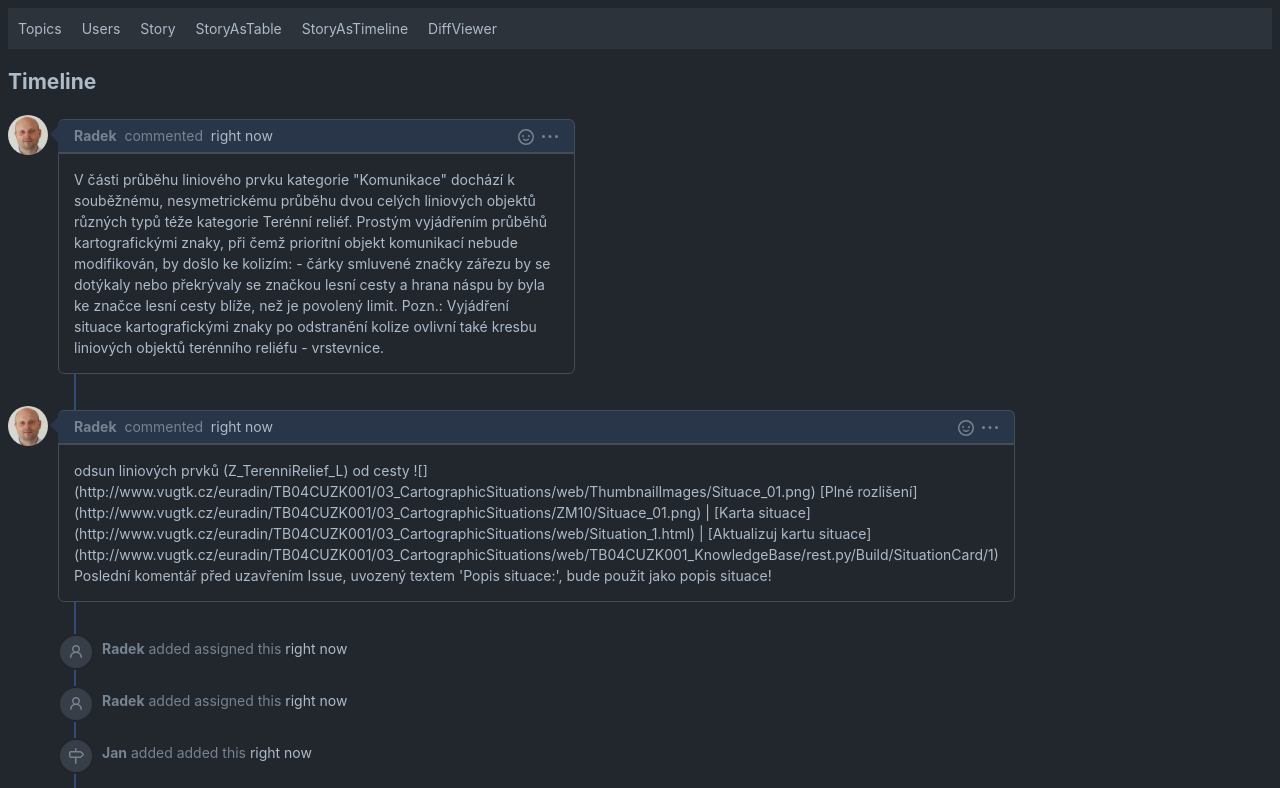
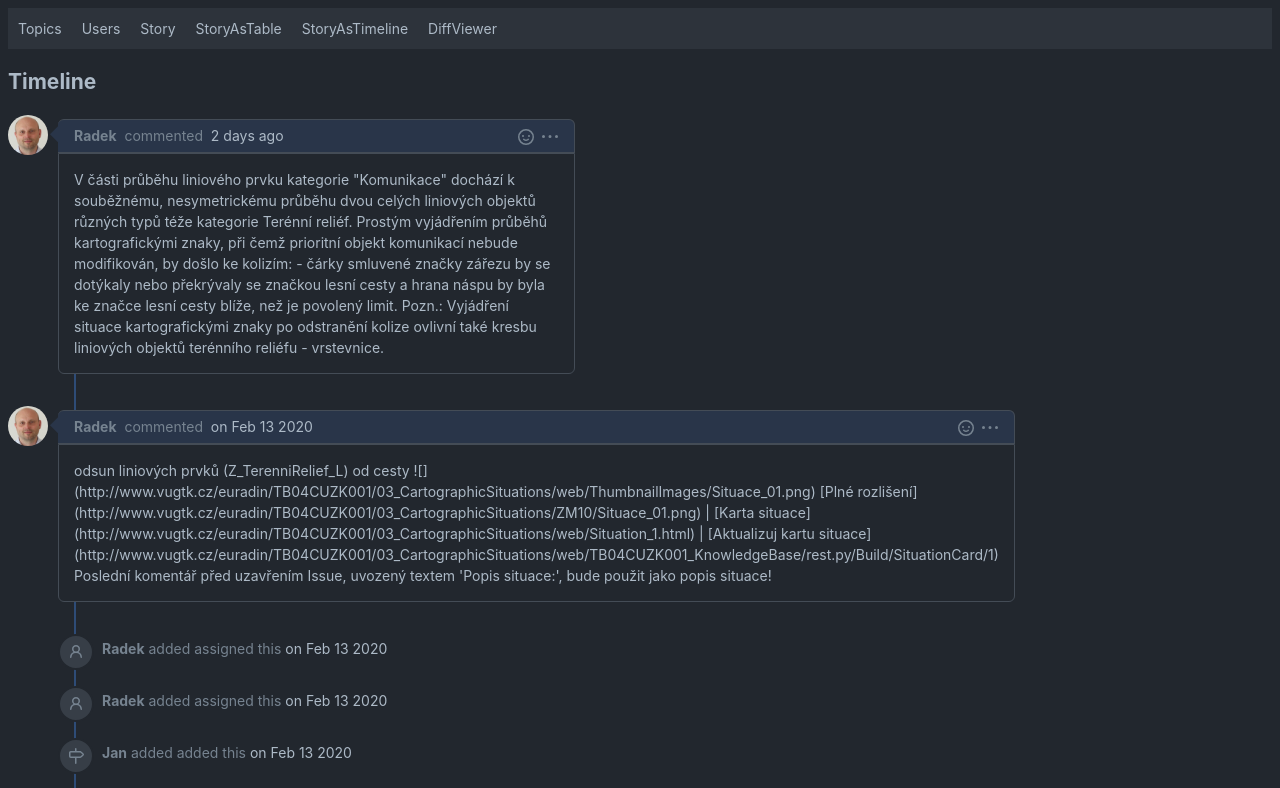
Before and after one commit to raugustyn/KnowledgeBase, a React (Create React App) app: page /StoryAsTimeline in a window 1280 px wide. Shown: the top 788 px of the page. Built offline with nearby package versions, Linux system fonts and the light colour scheme.

Commit message:
Working...

```diff
--- a/src/components/timestamp.js
+++ b/src/components/timestamp.js
@@ -1,23 +1,24 @@
-export function valueToMsg(value, label, tail, allowEmpty) {
-    console.log(value, label, tail, allowEmpty, value + label + tail)
-    if (value > 0) {
-        console.log(value)
-        return (value == 1 ? value + label : value + label + tail)
+export function valueToMsg(value, label, pluralTail) {
+    switch (value) {
+        case 0:
+            return ''
+        case 1:
+            return value + label
+        default:
+            return value + label + pluralTail
     }
-    return (allowEmpty ? '' : 'right now')
 }
 
 export const composeTimestampLabel = (timestamp) => {
     if (timestamp) {
         const daysDiff = (Date.now() - timestamp)/(1000*3600*24)
-
-        if (Math.floor(daysDiff*24*60)) {
+        if (Math.floor(daysDiff*24*60) == 0) {
             return 'right now'
         }
         if (daysDiff < 1.0) {
             const hours = Math.floor(daysDiff*24)
             const minutes = Math.floor((daysDiff*24-hours)*60)
-            return [valueToMsg(hours, ' hour', 's', true), valueToMsg(minutes, ' minut', 'es', false), ' ago'].filter(value => value !== '').join(' ')
+            return [valueToMsg(hours, ' hour', 's', true), valueToMsg(minutes, ' minute', 's', false), ' ago'].filter(value => value !== '').join(' ')
         }
 
         if (daysDiff > 30) {
```
